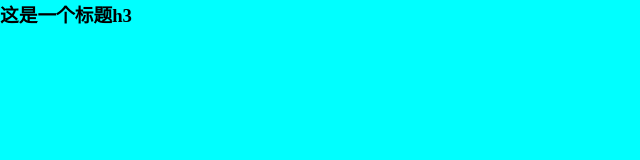
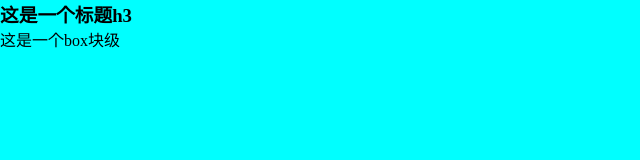
Before and after one commit to AaronGod/Test, a plain HTML site: page index.html in a window 1280 px wide. Shown: the whole page, without its empty margins (0-640 px from the left). Drawn offline with Linux system fonts and the light colour scheme.

Commit message:
‘修改了index.html文件’

```diff
--- a/index.html
+++ b/index.html
@@ -13,6 +13,9 @@
     <h3>
         这是一个标题h3
     </h3>
+    <div>
+        这是一个box块级
+    </div>
     <script>
         console.log(123)
     </script>
```
